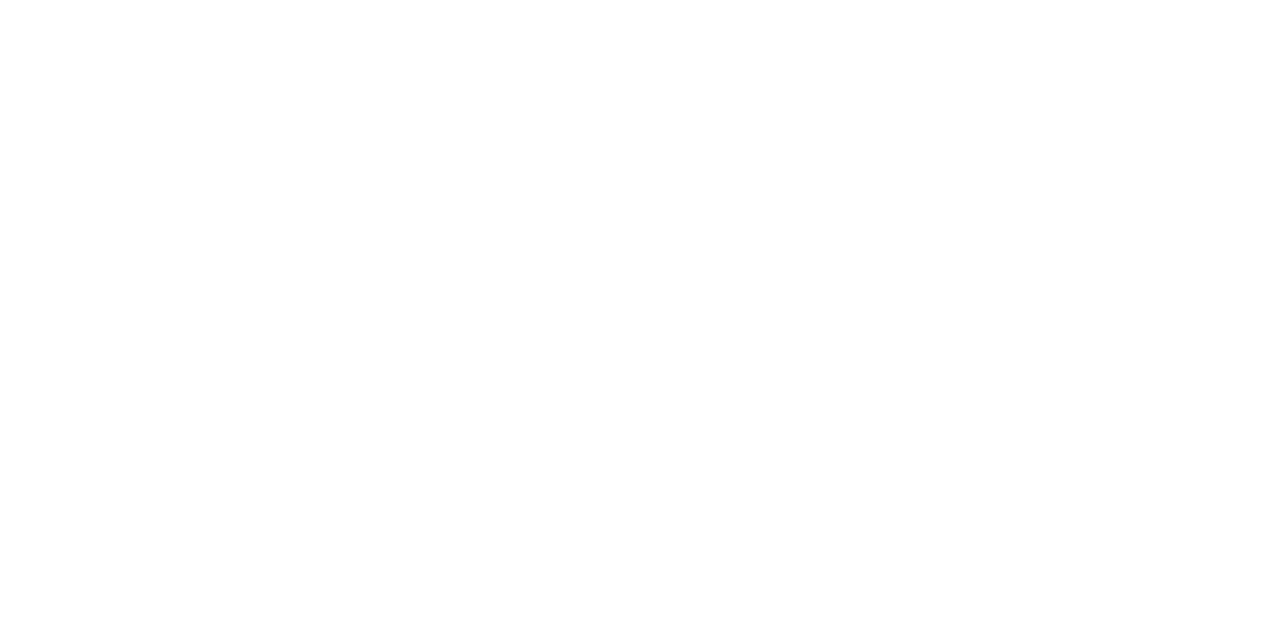
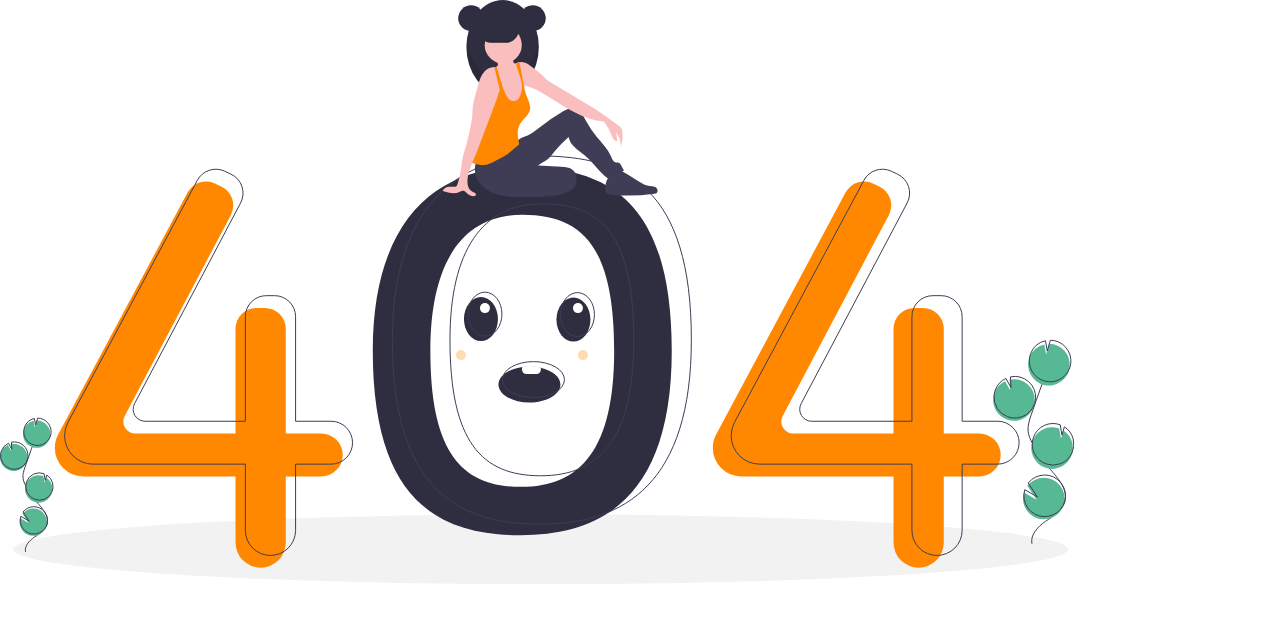
Before and after one commit to brianwachira/rides-frontend, a React (Create React App) app: page / in a window 1280 px wide. Shown: the top 622 px of the page. Built offline with nearby package versions, Linux system fonts and the light colour scheme.

Commit message:
[FEATURE] : import pages

```diff
--- a/src/App.js
+++ b/src/App.js
@@ -2,12 +2,16 @@
 import React from "react"
 import { BrowserRouter, Switch, Route } from "react-router-dom"
 
-import Login from "./Pages/Auth/Login/Login.js";
+// pages
+import Login from "./Pages/Auth/Login/Login";
+import PageNotFound from "./Pages/404/PageNotFound";
+
 function App() {
   return (
     <BrowserRouter>
       <Switch>
         <Route exact path="/auth/login" component={Login}/>
+        <Route component={PageNotFound}/>
       </Switch>
     </BrowserRouter>
   );
```
